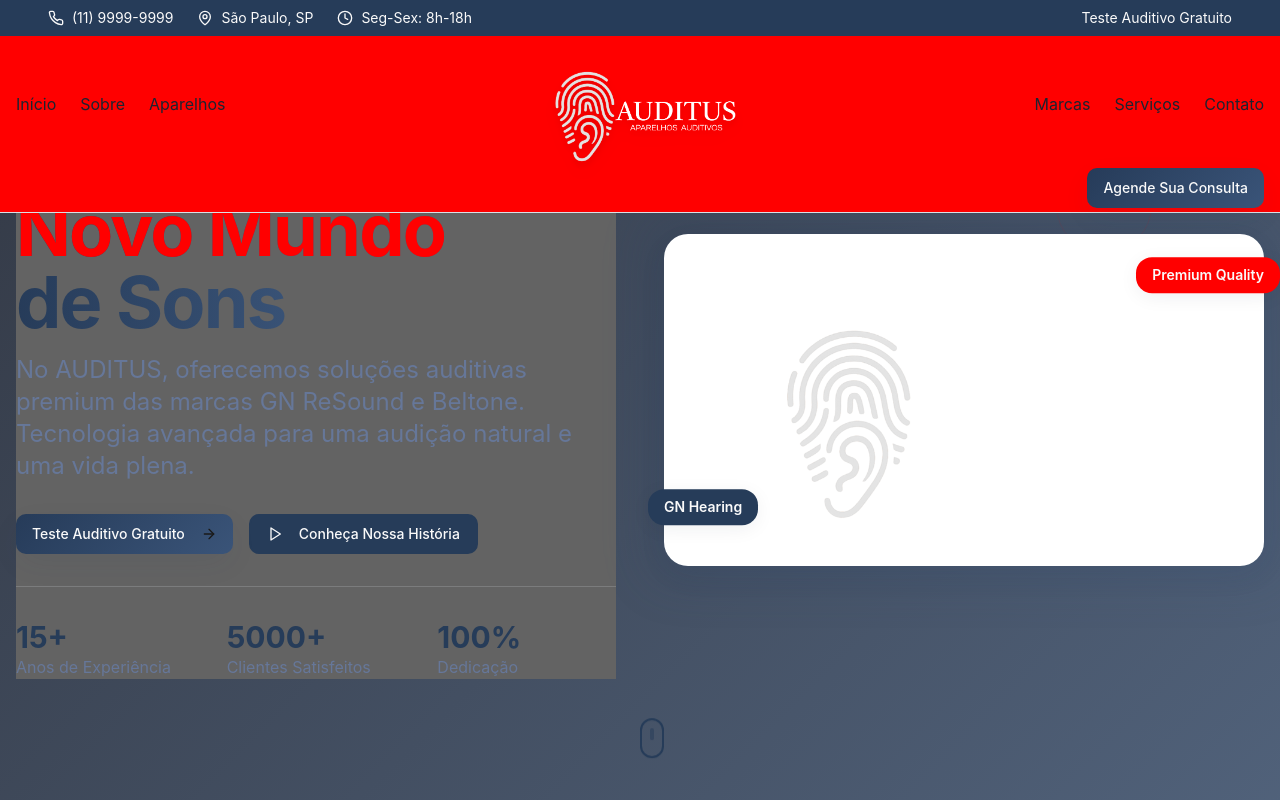
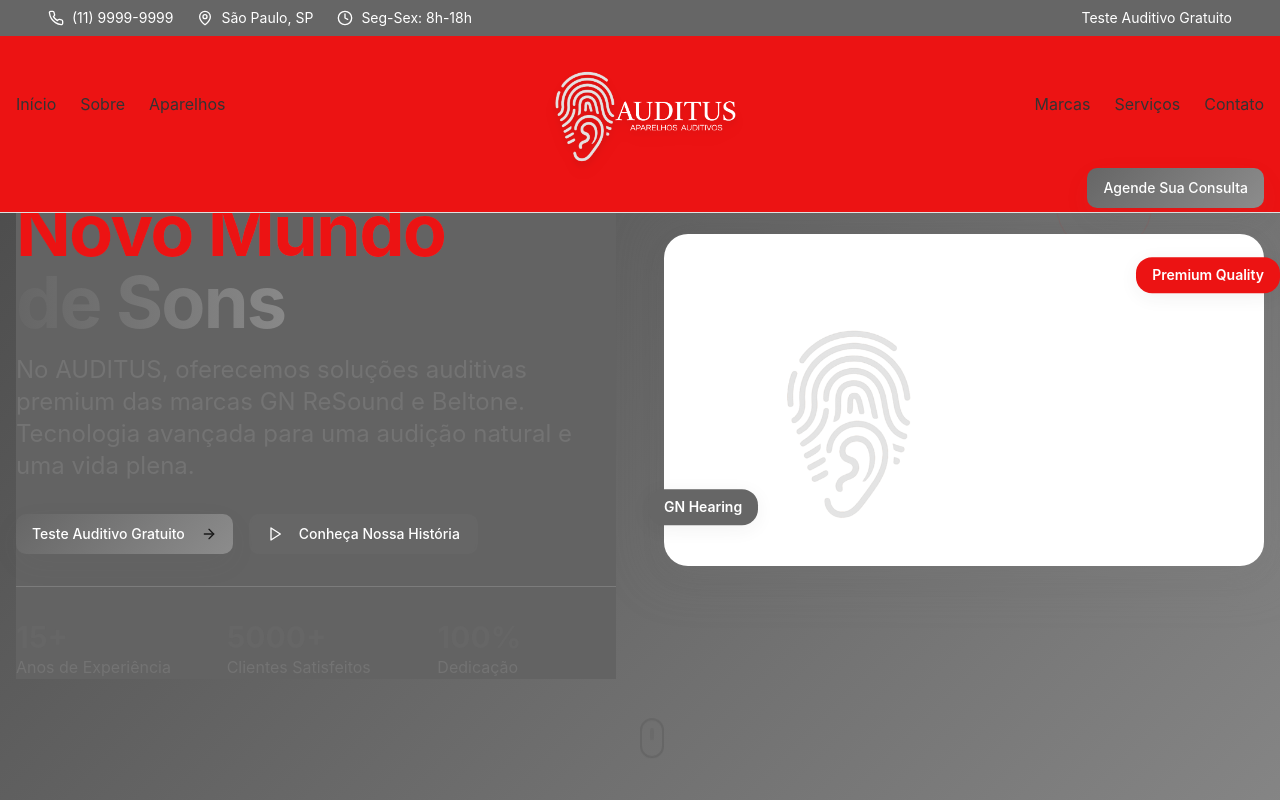
Before and after one commit to sdrmacedo-alt/auditusbelem, a React (Vite) app: page / in a window 1280 px wide. Shown: the top 800 px of the page. Built offline with nearby package versions, Linux system fonts and the light colour scheme.

Commit message:
Refactor: Update color palette
Replaced the primary color with gray, secondary with red, and white across the entire site. This change updates the color scheme to prioritize gray as the primary color, red as the secondary, and white for general use.

```diff
--- a/src/index.css
+++ b/src/index.css
@@ -8,68 +8,68 @@ Based on Widex architecture with sophisticated color palette
 
 @layer base {
   :root {
-    /* Premium brand colors - sophisticated and elegant */
-    --background: 245 45% 98%;
-    --foreground: 220 25% 15%;
+    /* Nova paleta de cores - Cinza, Vermelho e Branco */
+    --background: 0 0% 100%;
+    --foreground: 0 0% 20%;
 
     --card: 0 0% 100%;
-    --card-foreground: 220 25% 15%;
+    --card-foreground: 0 0% 20%;
 
     --popover: 0 0% 100%;
-    --popover-foreground: 220 25% 15%;
+    --popover-foreground: 0 0% 20%;
 
-    /* Primary: Deep sophisticated blue */
-    --primary: 215 40% 25%;
-    --primary-foreground: 0 0% 98%;
-    --primary-light: 215 35% 35%;
-    --primary-lighter: 215 30% 45%;
+    /* Primary: Tons de cinza */
+    --primary: 0 0% 40%;
+    --primary-foreground: 0 0% 100%;
+    --primary-light: 0 0% 55%;
+    --primary-lighter: 0 0% 70%;
 
-    /* Secondary: Warm accent color */
-    --secondary: 0 100% 50%;
-    --secondary-foreground: 0 0% 98%;
-    --secondary-light: 0 100% 60%;
+    /* Secondary: Tons de vermelho */
+    --secondary: 0 85% 50%;
+    --secondary-foreground: 0 0% 100%;
+    --secondary-light: 0 85% 60%;
 
     /* Muted tones for subtle elements */
-    --muted: 220 15% 95%;
-    --muted-foreground: 220 20% 50%;
+    --muted: 0 0% 96%;
+    --muted-foreground: 0 0% 45%;
 
     /* Accent colors */
-    --accent: 200 95% 92%;
-    --accent-foreground: 220 25% 15%;
+    --accent: 0 0% 94%;
+    --accent-foreground: 0 0% 20%;
 
     /* Status colors */
-    --destructive: 0 70% 55%;
-    --destructive-foreground: 0 0% 98%;
+    --destructive: 0 85% 55%;
+    --destructive-foreground: 0 0% 100%;
 
-    --success: 145 60% 45%;
-    --success-foreground: 0 0% 98%;
+    --success: 120 60% 45%;
+    --success-foreground: 0 0% 100%;
 
     --warning: 45 95% 55%;
-    --warning-foreground: 220 25% 15%;
+    --warning-foreground: 0 0% 20%;
 
     /* Vivid red with transparency */
-    --vivid-red: 0 100% 50%;
-    --vivid-red-transparent: 0 100% 50% / 0.2;
+    --vivid-red: 0 85% 50%;
+    --vivid-red-transparent: 0 85% 50% / 0.2;
 
-    /* Primary Zinc variations - sophisticated blue tones */
-    --primary-zinc-50: 215 15% 95%;
-    --primary-zinc-100: 215 12% 88%;
-    --primary-zinc-200: 215 10% 75%;
-    --primary-zinc-300: 215 8% 60%;
-    --primary-zinc-400: 215 6% 45%;
-    --primary-zinc-500: 215 4% 30%;
-    --primary-zinc-600: 215 3% 20%;
+    /* Primary Zinc variations - tons de cinza */
+    --primary-zinc-50: 0 0% 98%;
+    --primary-zinc-100: 0 0% 94%;
+    --primary-zinc-200: 0 0% 87%;
+    --primary-zinc-300: 0 0% 71%;
+    --primary-zinc-400: 0 0% 52%;
+    --primary-zinc-500: 0 0% 39%;
+    --primary-zinc-600: 0 0% 28%;
 
-    /* Secondary Zinc variations - muted red tones */
-    --secondary-zinc-50: 0 15% 95%;
-    --secondary-zinc-100: 0 12% 88%;
-    --secondary-zinc-200: 0 10% 75%;
-    --secondary-zinc-300: 0 8% 60%;
-    --secondary-zinc-400: 0 6% 45%;
-    --secondary-zinc-500: 0 4% 30%;
-    --secondary-zinc-600: 0 3% 20%;
+    /* Secondary Zinc variations - tons de vermelho acinzentados */
+    --secondary-zinc-50: 0 20% 95%;
+    --secondary-zinc-100: 0 15% 88%;
+    --secondary-zinc-200: 0 12% 75%;
+    --secondary-zinc-300: 0 10% 60%;
+    --secondary-zinc-400: 0 8% 45%;
+    --secondary-zinc-500: 0 6% 30%;
+    --secondary-zinc-600: 0 4% 20%;
 
-    /* Neutral Zinc scale - pure grayscale */
+    /* Neutral Zinc scale - escala de cinza pura */
     --zinc-50: 0 0% 98%;
     --zinc-100: 0 0% 94%;
     --zinc-200: 0 0% 87%;
@@ -82,20 +82,20 @@ Based on Widex architecture with sophisticated color palette
     --zinc-900: 0 0% 6%;
 
     /* Border and input */
-    --border: 220 15% 88%;
-    --input: 220 15% 92%;
-    --ring: 215 40% 25%;
+    --border: 0 0% 88%;
+    --input: 0 0% 92%;
+    --ring: 0 0% 40%;
 
     /* Gradients for premium feel */
-    --gradient-primary: linear-gradient(135deg, hsl(215 40% 25%), hsl(215 35% 35%));
-    --gradient-secondary: linear-gradient(135deg, hsl(0 100% 50%), hsl(0 100% 60%));
-    --gradient-hero: linear-gradient(135deg, hsl(220 25% 15% / 0.9), hsl(215 40% 25% / 0.8));
-    --gradient-card: linear-gradient(135deg, hsl(0 0% 100%), hsl(220 15% 97%));
+    --gradient-primary: linear-gradient(135deg, hsl(0 0% 40%), hsl(0 0% 55%));
+    --gradient-secondary: linear-gradient(135deg, hsl(0 85% 50%), hsl(0 85% 60%));
+    --gradient-hero: linear-gradient(135deg, hsl(0 0% 20% / 0.9), hsl(0 0% 40% / 0.8));
+    --gradient-card: linear-gradient(135deg, hsl(0 0% 100%), hsl(0 0% 97%));
 
     /* Shadows for depth */
-    --shadow-elegant: 0 10px 30px -5px hsl(215 40% 25% / 0.1);
-    --shadow-hover: 0 20px 40px -10px hsl(215 40% 25% / 0.15);
-    --shadow-card: 0 4px 20px -2px hsl(220 25% 15% / 0.08);
+    --shadow-elegant: 0 10px 30px -5px hsl(0 0% 40% / 0.1);
+    --shadow-hover: 0 20px 40px -10px hsl(0 0% 40% / 0.15);
+    --shadow-card: 0 4px 20px -2px hsl(0 0% 20% / 0.08);
 
     /* Animation */
     --transition-smooth: all 0.4s cubic-bezier(0.25, 0.46, 0.45, 0.94);
@@ -121,48 +121,48 @@ Based on Widex architecture with sophisticated color palette
   }
 
   .dark {
-    /* Dark mode for premium feel */
-    --background: 220 25% 8%;
-    --foreground: 220 15% 92%;
+    /* Dark mode com nova paleta - Cinza, Vermelho e Branco */
+    --background: 0 0% 8%;
+    --foreground: 0 0% 92%;
 
-    --card: 220 25% 10%;
-    --card-foreground: 220 15% 92%;
+    --card: 0 0% 10%;
+    --card-foreground: 0 0% 92%;
 
-    --popover: 220 25% 10%;
-    --popover-foreground: 220 15% 92%;
+    --popover: 0 0% 10%;
+    --popover-foreground: 0 0% 92%;
 
-    --primary: 215 50% 55%;
-    --primary-foreground: 220 25% 8%;
-    --primary-light: 215 45% 65%;
-    --primary-lighter: 215 40% 75%;
+    --primary: 0 0% 70%;
+    --primary-foreground: 0 0% 8%;
+    --primary-light: 0 0% 80%;
+    --primary-lighter: 0 0% 85%;
 
-    --secondary: 0 100% 55%;
-    --secondary-foreground: 0 0% 98%;
-    --secondary-light: 0 100% 65%;
+    --secondary: 0 85% 60%;
+    --secondary-foreground: 0 0% 100%;
+    --secondary-light: 0 85% 70%;
 
-    --muted: 220 20% 15%;
-    --muted-foreground: 220 15% 65%;
+    --muted: 0 0% 15%;
+    --muted-foreground: 0 0% 65%;
 
-    --accent: 200 95% 20%;
-    --accent-foreground: 220 15% 92%;
+    --accent: 0 0% 20%;
+    --accent-foreground: 0 0% 92%;
 
-    --destructive: 0 70% 60%;
-    --destructive-foreground: 220 25% 8%;
+    --destructive: 0 85% 65%;
+    --destructive-foreground: 0 0% 8%;
 
-    --success: 145 60% 50%;
-    --success-foreground: 220 25% 8%;
+    --success: 120 60% 55%;
+    --success-foreground: 0 0% 8%;
 
-    --warning: 45 95% 60%;
-    --warning-foreground: 220 25% 8%;
+    --warning: 45 95% 65%;
+    --warning-foreground: 0 0% 8%;
 
-    /* Primary Zinc variations - dark mode blue tones */
-    --primary-zinc-50: 215 25% 15%;
-    --primary-zinc-100: 215 22% 22%;
-    --primary-zinc-200: 215 20% 35%;
-    --primary-zinc-300: 215 18% 50%;
-    --primary-zinc-400: 215 16% 65%;
-    --primary-zinc-500: 215 14% 80%;
-    --primary-zinc-600: 215 12% 90%;
+    /* Primary Zinc variations - dark mode gray tones */
+    --primary-zinc-50: 0 0% 15%;
+    --primary-zinc-100: 0 0% 22%;
+    --primary-zinc-200: 0 0% 35%;
+    --primary-zinc-300: 0 0% 50%;
+    --primary-zinc-400: 0 0% 65%;
+    --primary-zinc-500: 0 0% 80%;
+    --primary-zinc-600: 0 0% 90%;
 
     /* Secondary Zinc variations - dark mode red tones */
     --secondary-zinc-50: 0 25% 15%;
@@ -185,14 +185,14 @@ Based on Widex architecture with sophisticated color palette
     --zinc-800: 0 0% 90%;
     --zinc-900: 0 0% 94%;
 
-    --border: 220 20% 18%;
-    --input: 220 20% 15%;
-    --ring: 215 50% 55%;
+    --border: 0 0% 18%;
+    --input: 0 0% 15%;
+    --ring: 0 0% 70%;
 
-    --gradient-primary: linear-gradient(135deg, hsl(215 50% 55%), hsl(215 45% 65%));
-    --gradient-secondary: linear-gradient(135deg, hsl(0 100% 55%), hsl(0 100% 65%));
-    --gradient-hero: linear-gradient(135deg, hsl(220 25% 8% / 0.95), hsl(215 50% 25% / 0.9));
-    --gradient-card: linear-gradient(135deg, hsl(220 25% 10%), hsl(220 20% 12%));
+    --gradient-primary: linear-gradient(135deg, hsl(0 0% 70%), hsl(0 0% 80%));
+    --gradient-secondary: linear-gradient(135deg, hsl(0 85% 60%), hsl(0 85% 70%));
+    --gradient-hero: linear-gradient(135deg, hsl(0 0% 8% / 0.95), hsl(0 0% 25% / 0.9));
+    --gradient-card: linear-gradient(135deg, hsl(0 0% 10%), hsl(0 0% 12%));
 
     --shadow-elegant: 0 10px 30px -5px hsl(0 0% 0% / 0.4);
     --shadow-hover: 0 20px 40px -10px hsl(0 0% 0% / 0.5);
```
